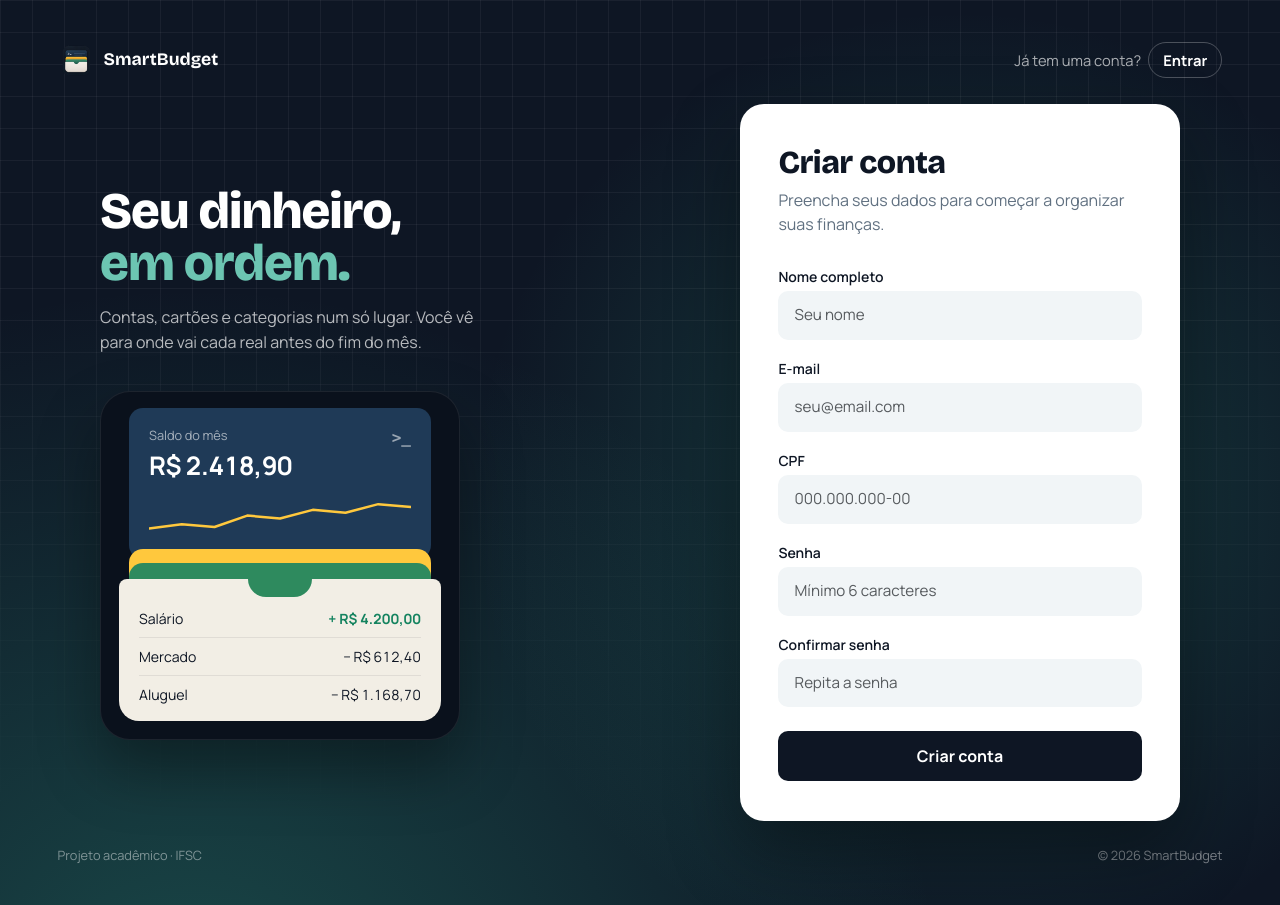
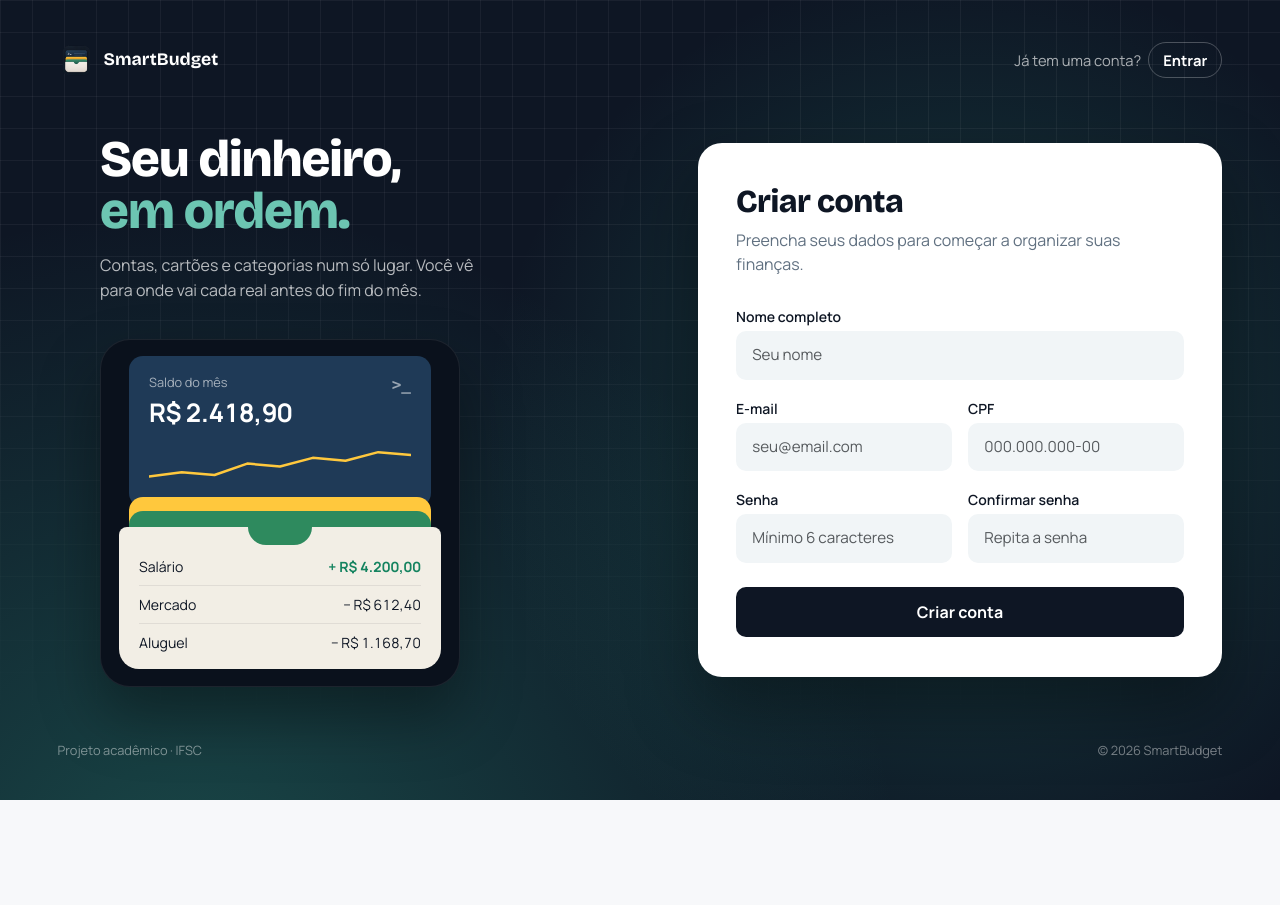
Before and after one commit to IFSC-ES2/projeto-app_financeiro, a React (Vite) app in the folder app-financeiro-front-end/: page /cadastro in a window 1280 px wide. After the commit the page ends 800 px from the top, so only its background shows below. Built offline with nearby package versions, Linux system fonts and the light colour scheme; no server answers.

Commit message:
feat(cadastro): agrupa e-mail com CPF e senha com confirmacao (#292)
Com cinco campos em uma coluna o cartao passava da altura da tela em
notebooks e a pagina rolava. Em duas colunas o formulario cabe sem
rolagem.

```diff
--- a/app-financeiro-front-end/src/pages/Cadastro.tsx
+++ b/app-financeiro-front-end/src/pages/Cadastro.tsx
@@ -69,7 +69,7 @@ const Cadastro: React.FC = () => {
   };
 
   return (
-    <LayoutAcesso pergunta="Já tem uma conta?" rotuloLink="Entrar" destinoLink="/login">
+    <LayoutAcesso pergunta="Já tem uma conta?" rotuloLink="Entrar" destinoLink="/login" classeCartao="acesso-cartao-largo">
       <h1 className="acesso-titulo">Criar conta</h1>
       <p className="acesso-subtitulo">Preencha seus dados para começar a organizar suas finanças.</p>
 
@@ -90,6 +90,7 @@ const Cadastro: React.FC = () => {
           tocado={tocados.nome}
         />
 
+        <div className="acesso-campos-duplos">
           <CampoFormulario
             rotulo="E-mail"
             id="email"
@@ -103,7 +104,6 @@ const Cadastro: React.FC = () => {
             erro={erros.email}
             tocado={tocados.email}
           />
-
           <CampoFormulario
             rotulo="CPF"
             id="cpf"
@@ -117,7 +117,9 @@ const Cadastro: React.FC = () => {
             erro={erros.cpf}
             tocado={tocados.cpf}
           />
+        </div>
 
+        <div className="acesso-campos-duplos">
           <CampoFormulario
             rotulo="Senha"
             id="senha"
@@ -131,7 +133,6 @@ const Cadastro: React.FC = () => {
             erro={erros.senha}
             tocado={tocados.senha}
           />
-
           <CampoFormulario
             rotulo="Confirmar senha"
             id="confirmacao"
@@ -145,6 +146,7 @@ const Cadastro: React.FC = () => {
             erro={erros.confirmacao}
             tocado={tocados.confirmacao}
           />
+        </div>
 
         <BotaoCarregando
           type="submit"
```
Lines whose indentation alone changed are shown as unchanged.
